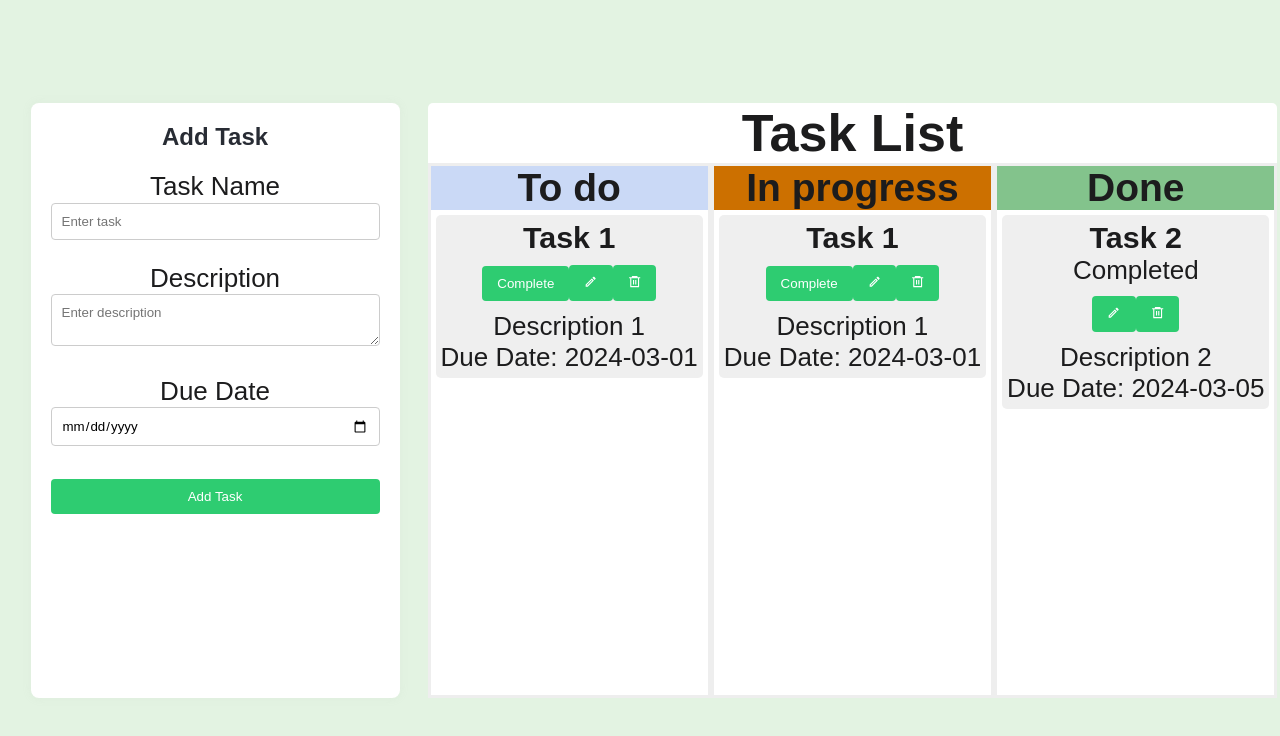
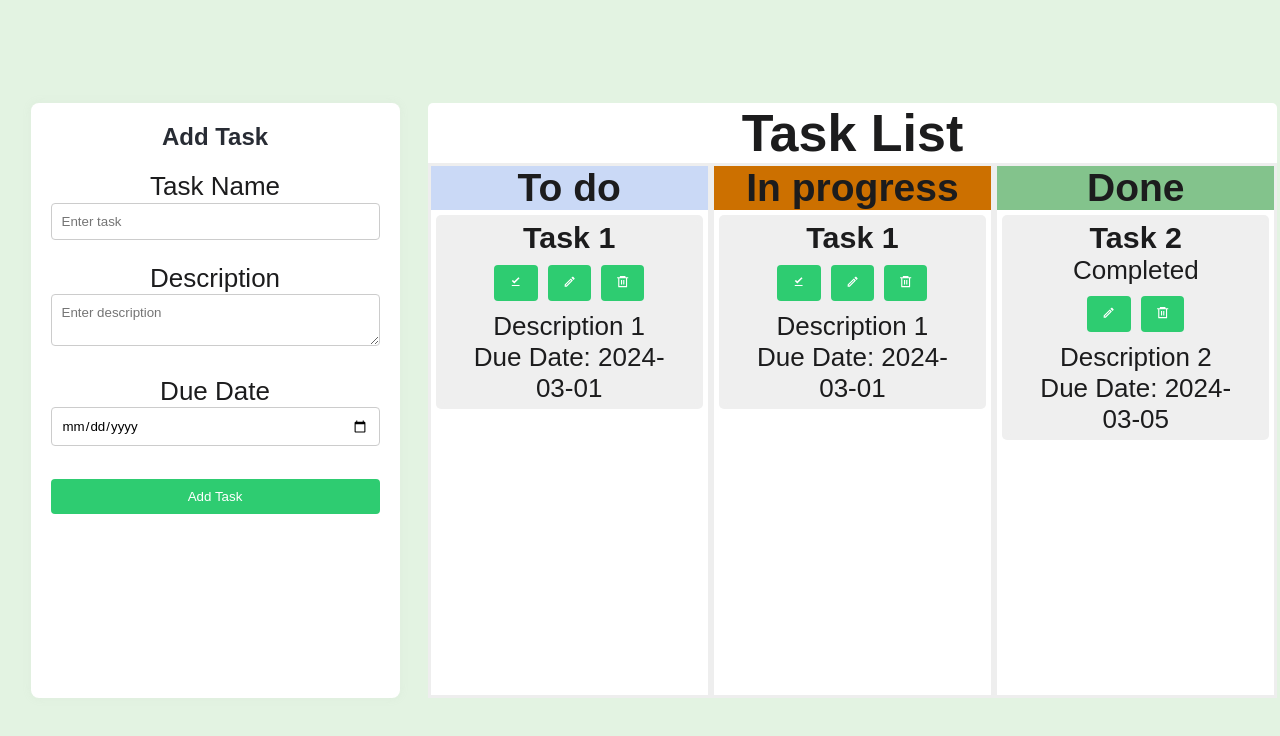
Before and after one commit to ceeygithub/task-manager, a React (Create React App) app: page / in a window 1280 px wide. Shown: the top 736 px of the page. Built offline with nearby package versions, Linux system fonts and the light colour scheme.

Commit message:
more styling

```diff
--- a/src/components/TaskItem/TaskItem.jsx
+++ b/src/components/TaskItem/TaskItem.jsx
@@ -3,23 +3,28 @@
 import React from 'react';
 import { RiDeleteBin6Line } from "react-icons/ri";
 import { MdOutlineModeEditOutline } from "react-icons/md";
+import { MdFileDownloadDone } from "react-icons/md";
 
 
 
 const TaskItem = ({ task, onEdit, onDelete, onComplete }) => {
   return (
-    <li style={{ display: 'flex' , flexDirection:'column' }}>
+    <li >
         <div>
           <h3>{task.name}</h3>
-            <div>
-                  {task.completed ? <p>Completed</p> : <button onClick={() => onComplete(task.id)}>Complete</button>}
-      <button onClick={() => onEdit(task.id)}><MdOutlineModeEditOutline /></button>
+            <div >
+                  {task.completed ? <p>Completed</p> : <button style={{marginRight:'10px'  }} onClick={() => onComplete(task.id)}><MdFileDownloadDone /></button>}
+      <button  style={{marginRight:'10px'  }}  onClick={() => onEdit(task.id)}><MdOutlineModeEditOutline /></button>
       <button onClick={() => onDelete(task.id)}><RiDeleteBin6Line /></button>
             </div>
         </div>
-        <div><p>{task.description}</p></div>
+        <div style={{ maxWidth: '80%' , flexDirection:'column' }}>
+            <p>{task.description}</p>
+         <p>Due Date: {task.dueDate}</p>
 
-                <p>Due Date: {task.dueDate}</p>
+        </div>
+
+
 
 
 
```
